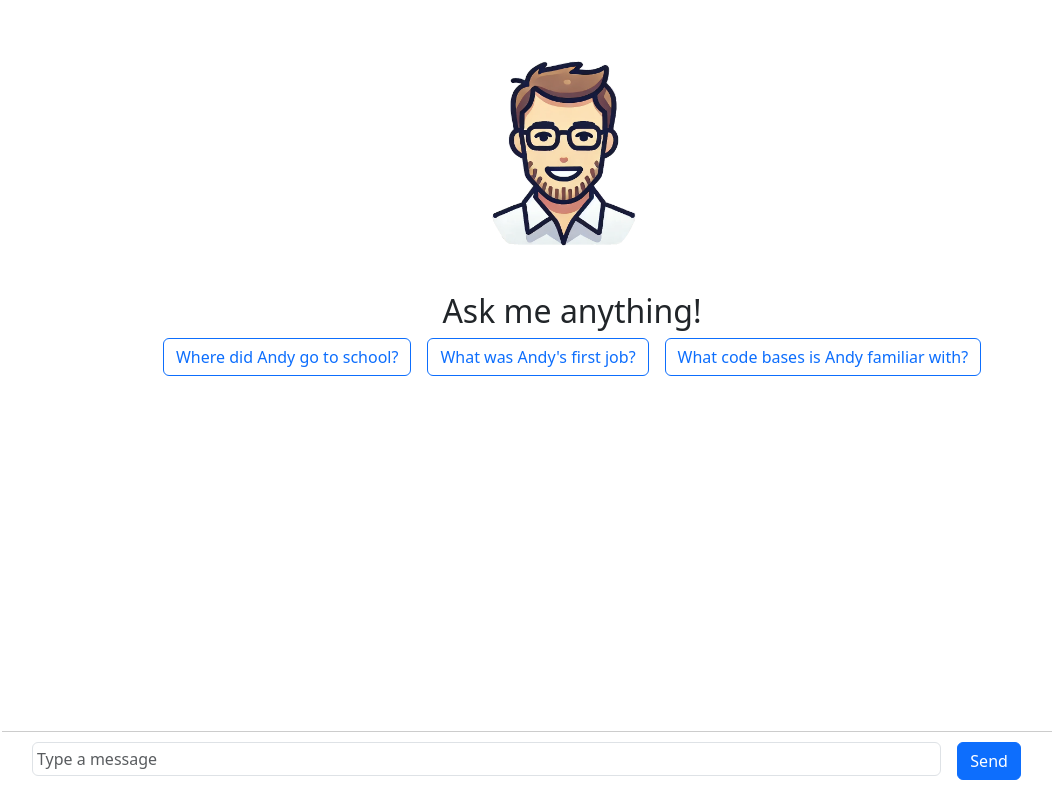
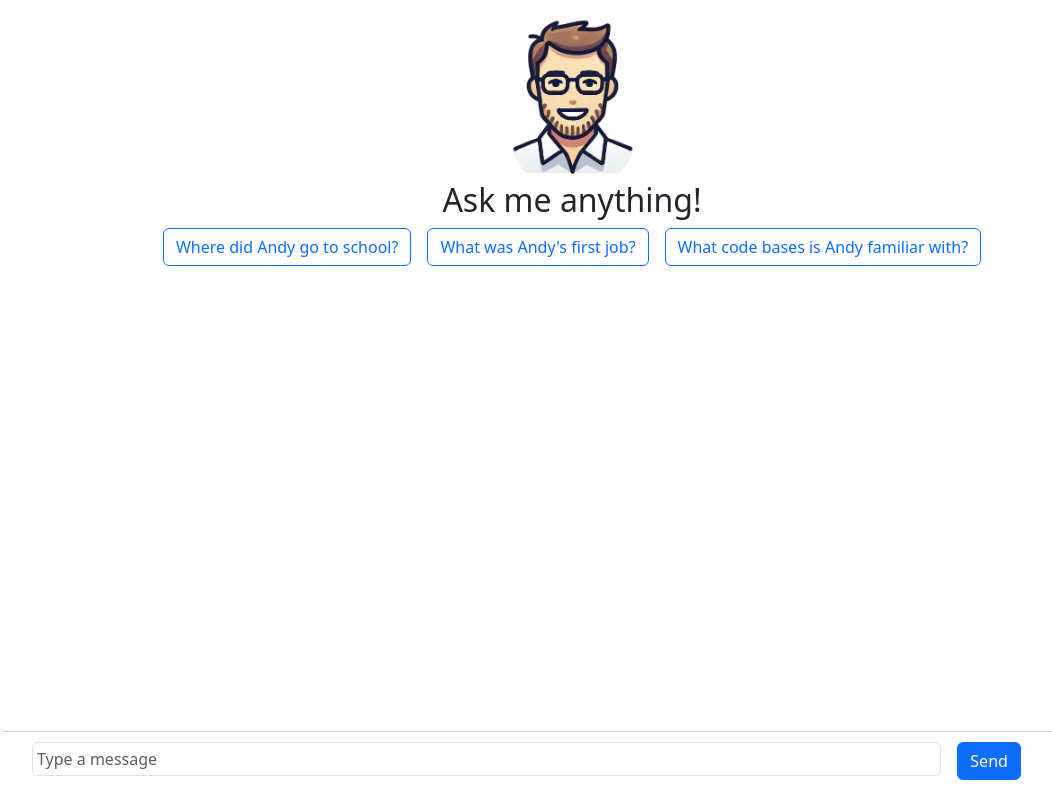
Before and after one commit to amitchell94/cv-chatbot, a React (Vite) app: page / in a window 1280 px wide. Shown: the whole page, without its empty margins (68-1120 px from the left). Built offline with nearby package versions, Linux system fonts and the light colour scheme.

Commit message:
some style cleanup

```diff
--- a/src/App.tsx
+++ b/src/App.tsx
@@ -1,4 +1,4 @@
-import { useState } from "react";
+import { useState, useRef, useEffect } from "react";
 import ReactMarkdown from 'react-markdown';
 
 import './App.css'
@@ -11,6 +11,17 @@ const Chatbot = () => {
   const [messages, setMessages] = useState<Message[]>([]);
   const [input, setInput] = useState("");
   const [loading, setLoading] = useState(false);
+  const messagesEndRef = useRef<HTMLDivElement>(null);
+
+  const scrollToBottom = () => {
+    if (messagesEndRef.current) {
+      messagesEndRef.current.scrollIntoView({ behavior: "smooth" });
+    }
+  };
+
+  useEffect(() => {
+    scrollToBottom();
+  }, [messages]);
 
   const sendMessage = async (message: string) => {
     if (message.trim() === "") return;
@@ -53,7 +64,7 @@ const Chatbot = () => {
   return (
     <div className="container chatbot-container">
       <div className="row">
-        <img src="/images/avatar.png" alt="Avatar" style={{width:"300px"}} className="mx-auto mt-3"/>
+        <img src="/images/avatar.png" alt="Avatar" style={{width:"150px"}} className="mx-auto mt-3"/>
       </div>
       <div className="row">
         <h2 className="text-center">Ask me anything!</h2>
@@ -80,17 +91,18 @@ const Chatbot = () => {
           </button>
         </div>
       </div>
-      <div className="messages-container row" >
+      <div className="messages-container" >
         {messages.map((msg, idx) => (
           <div key={idx} className={"row my-1 " + msg.sender + (msg.sender == "user"? " ms-auto w-auto rounded-pill px-3 py-2 me-2" : "")}>
             {msg.sender == "user"? msg.text : <ReactMarkdown>{msg.text}</ReactMarkdown>}
           </div>
         ))}
         <div className="row" hidden={!loading}>
-        <div className="spinner-border text-secondary" role="status">
-          <span className="visually-hidden">Loading...</span>
+          <div className="spinner-border text-secondary ms-2" role="status">
+            <span className="visually-hidden">Loading.. .</span>
+          </div>
         </div>
-        </div>
+        <div ref={messagesEndRef} />
       </div>
       <div className="input-container row">
         <div className="col-10">
```
Also changed, not shown: public/images/avatar.png.
